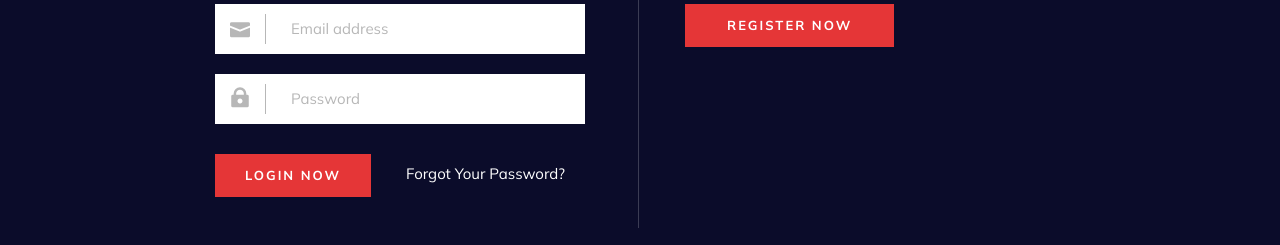
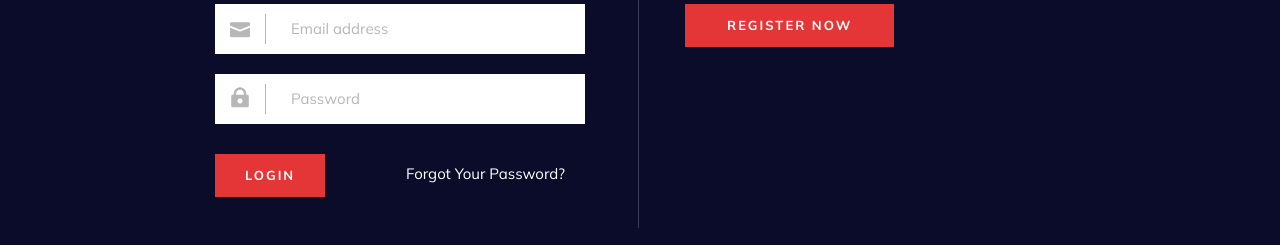
Before and after one commit to tu01titon0/movies_project, a website: page template/anime-main/login.html in a window 1280 px wide. Shown: the part 555-800 px from the top of the page. Drawn offline with nearby package versions, Linux system fonts and the light colour scheme.

Commit message:
first commit

```diff
--- a/server.js
+++ b/server.js
@@ -1,10 +1,7 @@
 const http = require('http');
 const url = require('url');
 const qs = require('qs');
-const mysql = require('mysql');
-
 const PORT = 3333;
-
 
 const app = http.createServer((req, res) => {
     const pathUrl = url.parse(req.url).pathname;
--- a/template/anime-main/login.html
+++ b/template/anime-main/login.html
@@ -106,7 +106,7 @@
                                 <input type="text" placeholder="Password">
                                 <span class="icon_lock"></span>
                             </div>
-                            <button type="submit" class="site-btn">Login Now</button>
+                            <button type="submit" class="site-btn">Login</button>
                         </form>
                         <a href="#" class="forget_pass">Forgot Your Password?</a>
                     </div>
```
